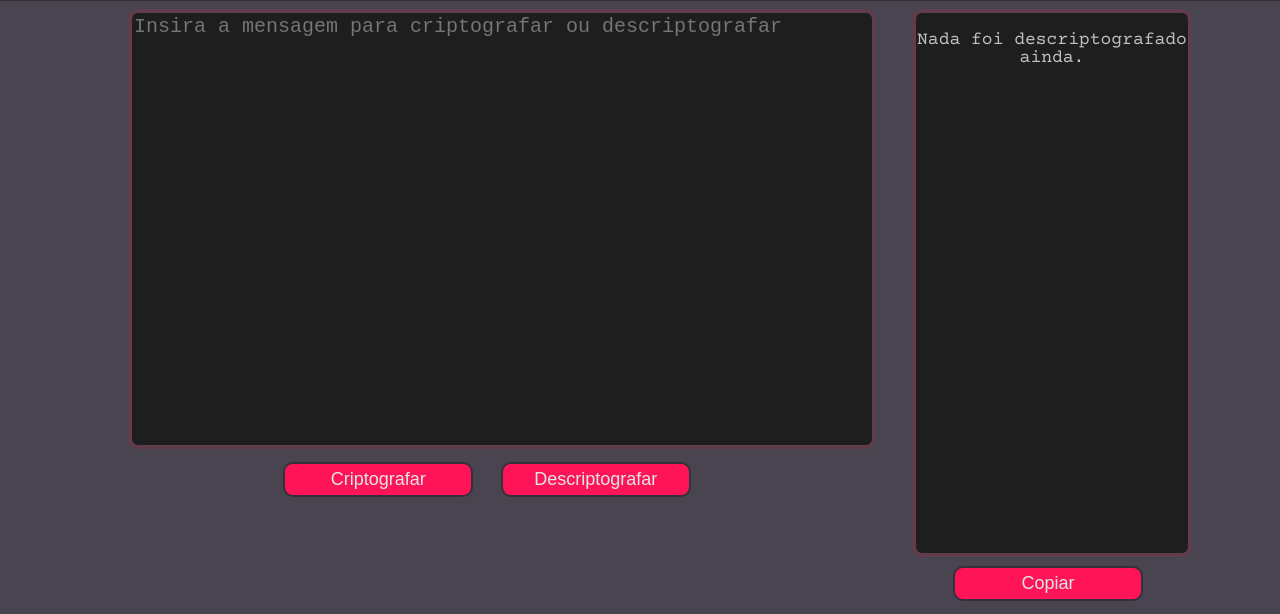
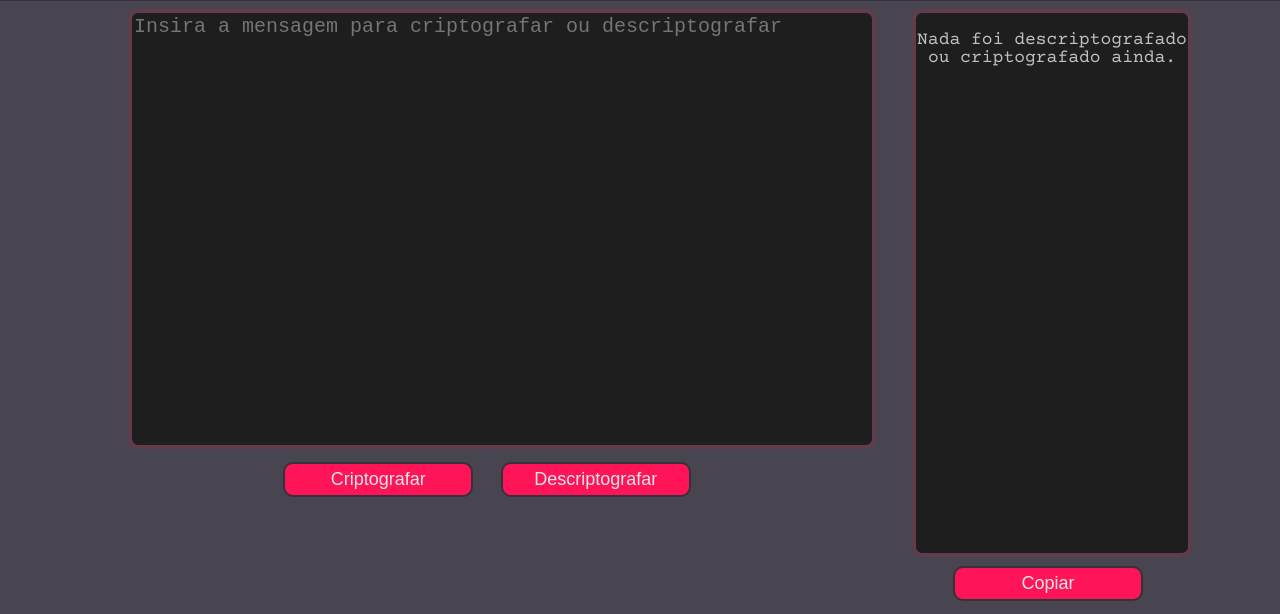
Before and after one commit to EduardoGGoveia/Challenge-Encriptador, a plain HTML site: page index.html in a window 1280 px wide. Shown: the part 99-713 px from the top of the page. Drawn offline with nearby package versions, Linux system fonts and the light colour scheme.

Commit message:
Arrumando texto do paragrafo HTML

```diff
--- a/index.html
+++ b/index.html
@@ -24,7 +24,7 @@
             <button class="button" id="encrypt">Criptografar</button>
             <button class="button" id="decrypt">Descriptografar</button>
         </div><div class="output"><!-- div de saída de dados -->
-            <p>Nada foi descriptografado ainda.</p>
+            <p>Nada foi descriptografado ou criptografado ainda.</p>
             <button class="button" id="copy">Copiar</button>
         </div>
     </div>
```
